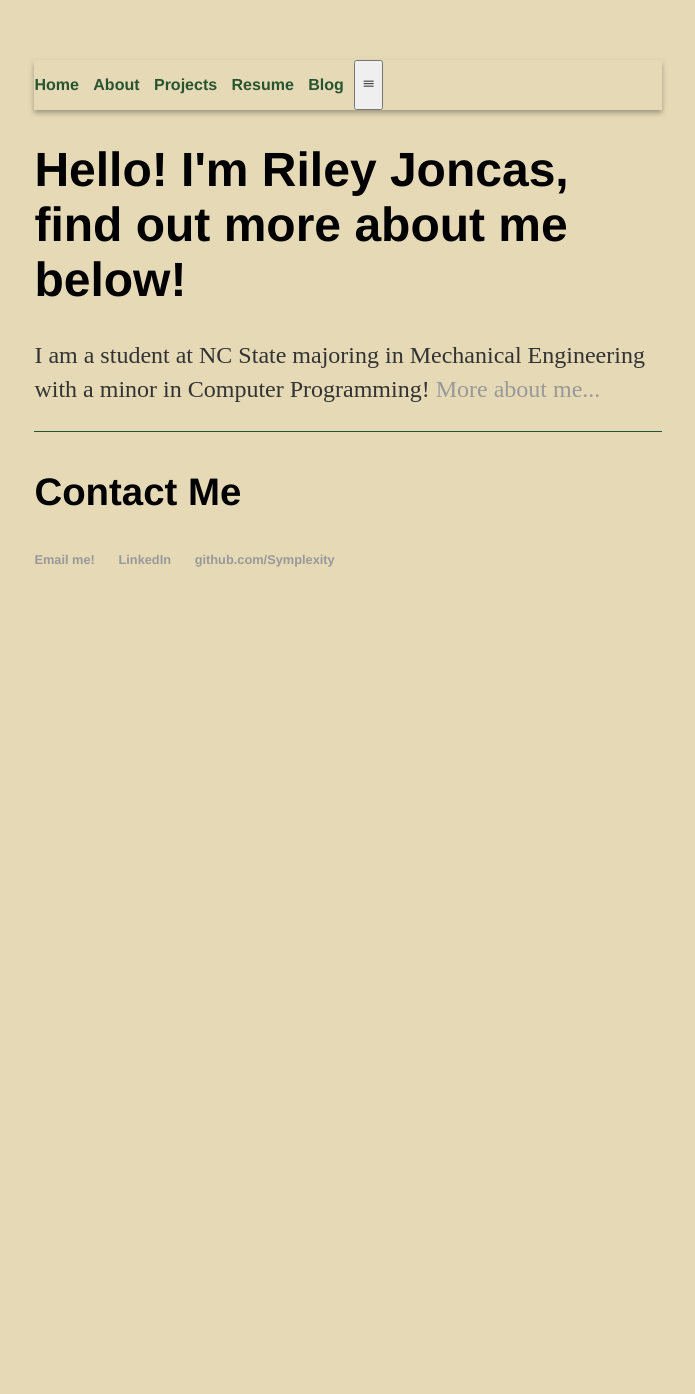
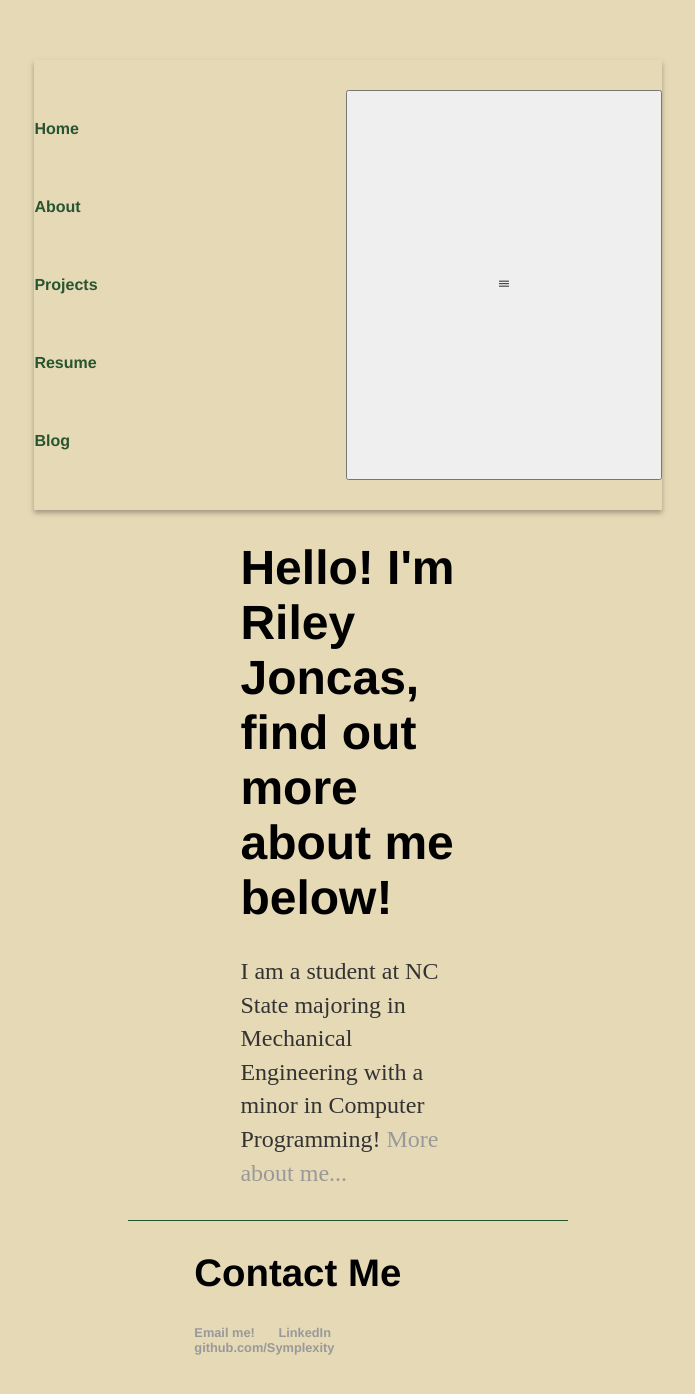
Before and after one commit to Symplexity/Symplexity.github.io, a Jekyll site: the page built from index.html, in a window 1280 px wide and 1400 px high. Shown: the top 1394 px of the window, without its empty margins (292-987 px from the left). Built offline with Jekyll 4.4.1, drawn with Linux system fonts in a browser that asks for light colours.

Commit message:
Update main.css

```diff
--- a/css/main.css
+++ b/css/main.css
@@ -16,9 +16,12 @@
 
 /* Main body styling */
 html, body {
+    background-color: var(--tan);
+}
+
+* {
     margin: 30px auto;
     width: 70%;
-    background-color: var(--tan);
 }
 
 nav {
```
